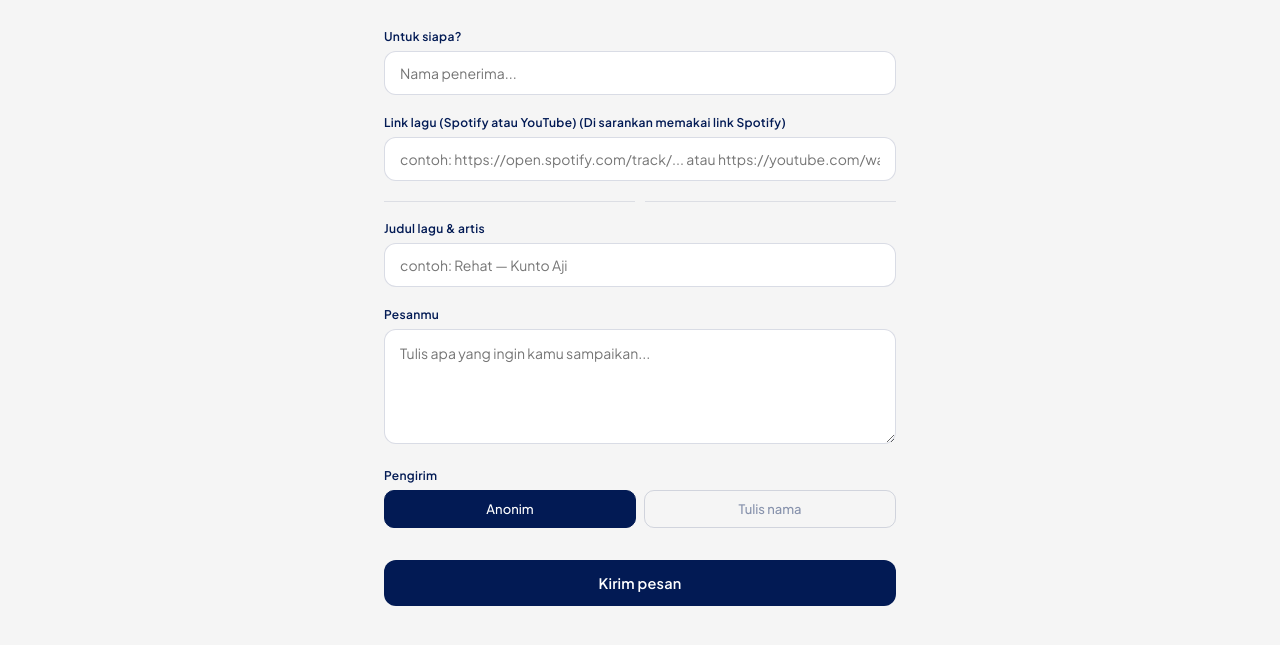
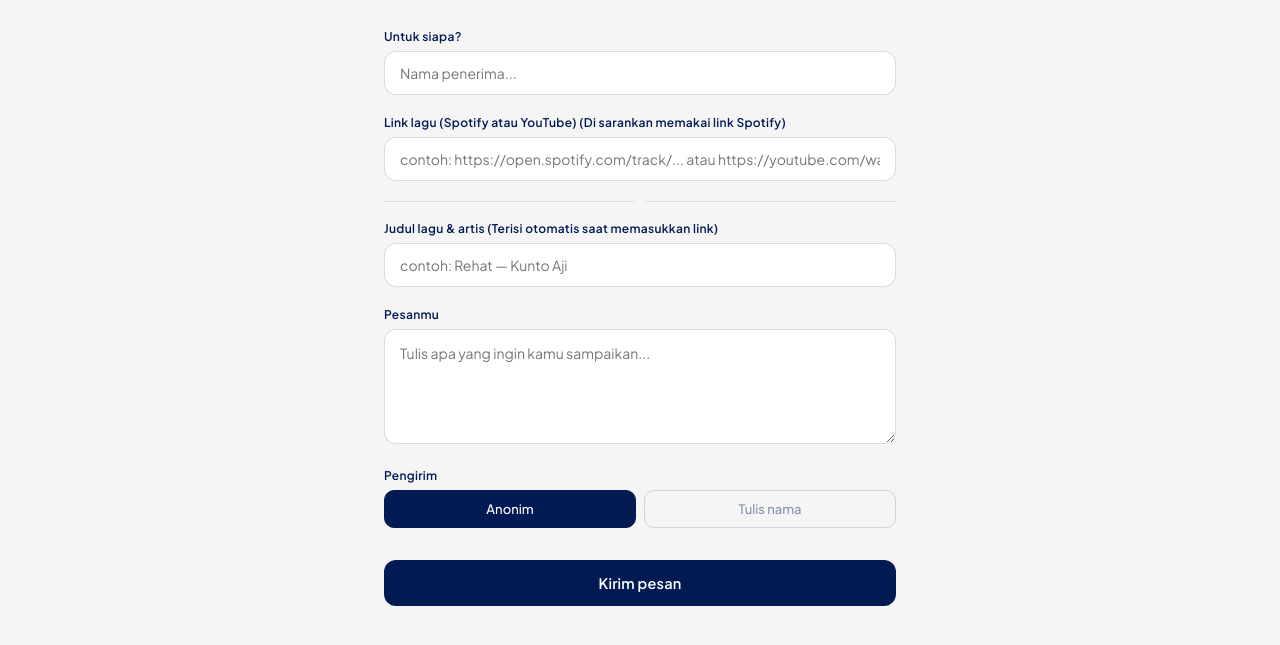
Before and after one commit to szeeila/VokaFess, a website: page public/index.html in a window 1280 px wide. Both pictures are taken after a click on the button "Kirim Lagu". Shown: the part 225-870 px from the top of the page. Drawn offline with nearby package versions, Linux system fonts and the light colour scheme; no server answers; a web font is replaced by a local one.

Commit message:
Update index.html

```diff
--- a/public/index.html
+++ b/public/index.html
@@ -123,7 +123,7 @@
     </div>
     <div class="divider-or"></div>
     <div class="field">
-      <label>Judul lagu &amp; artis</label>
+      <label>Judul lagu &amp; artis (Terisi otomatis saat memasukkan link)</label>
       <input type="text" id="f-manual" placeholder="contoh: Rehat — Kunto Aji">
     </div>
     <div class="field">
```
